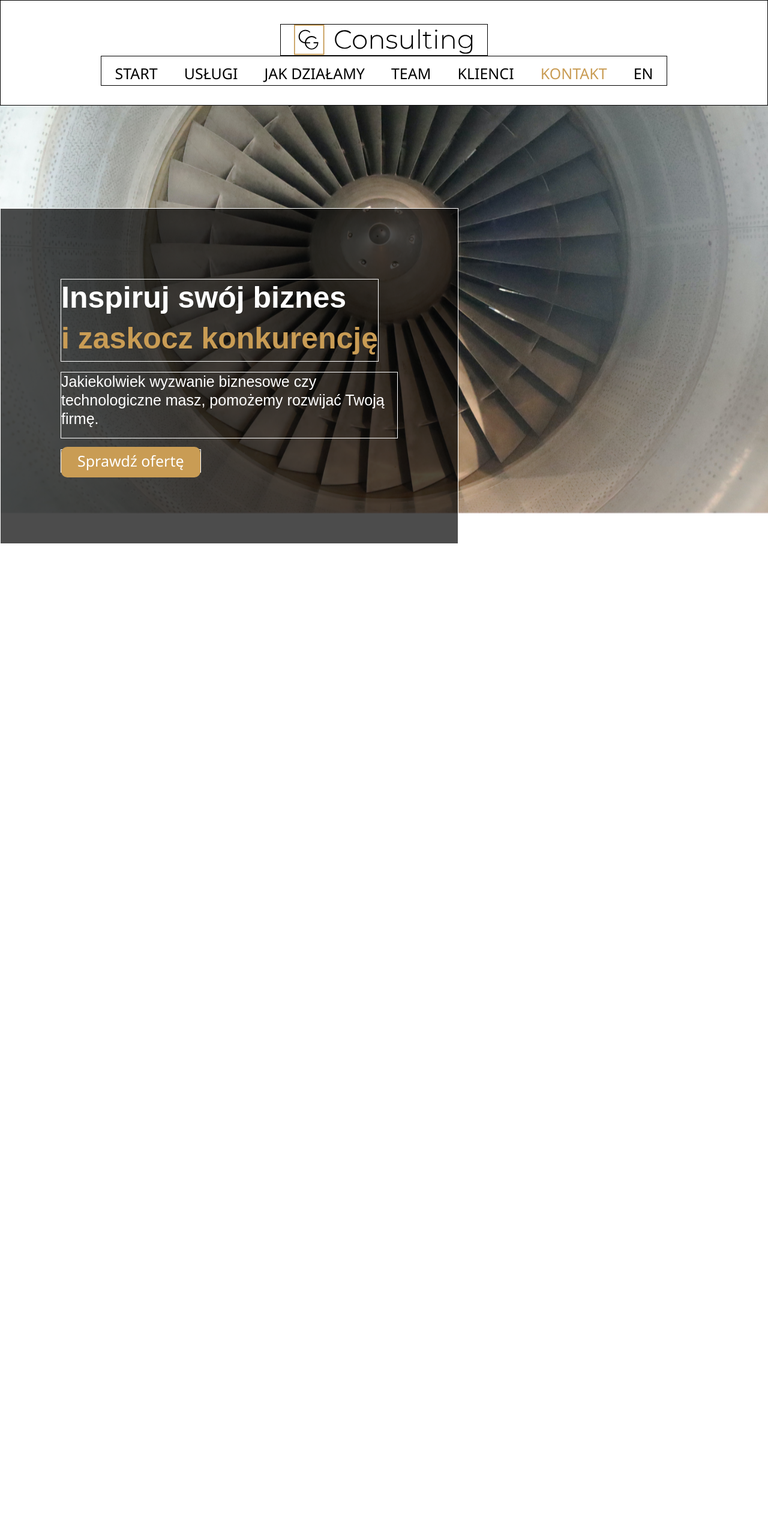
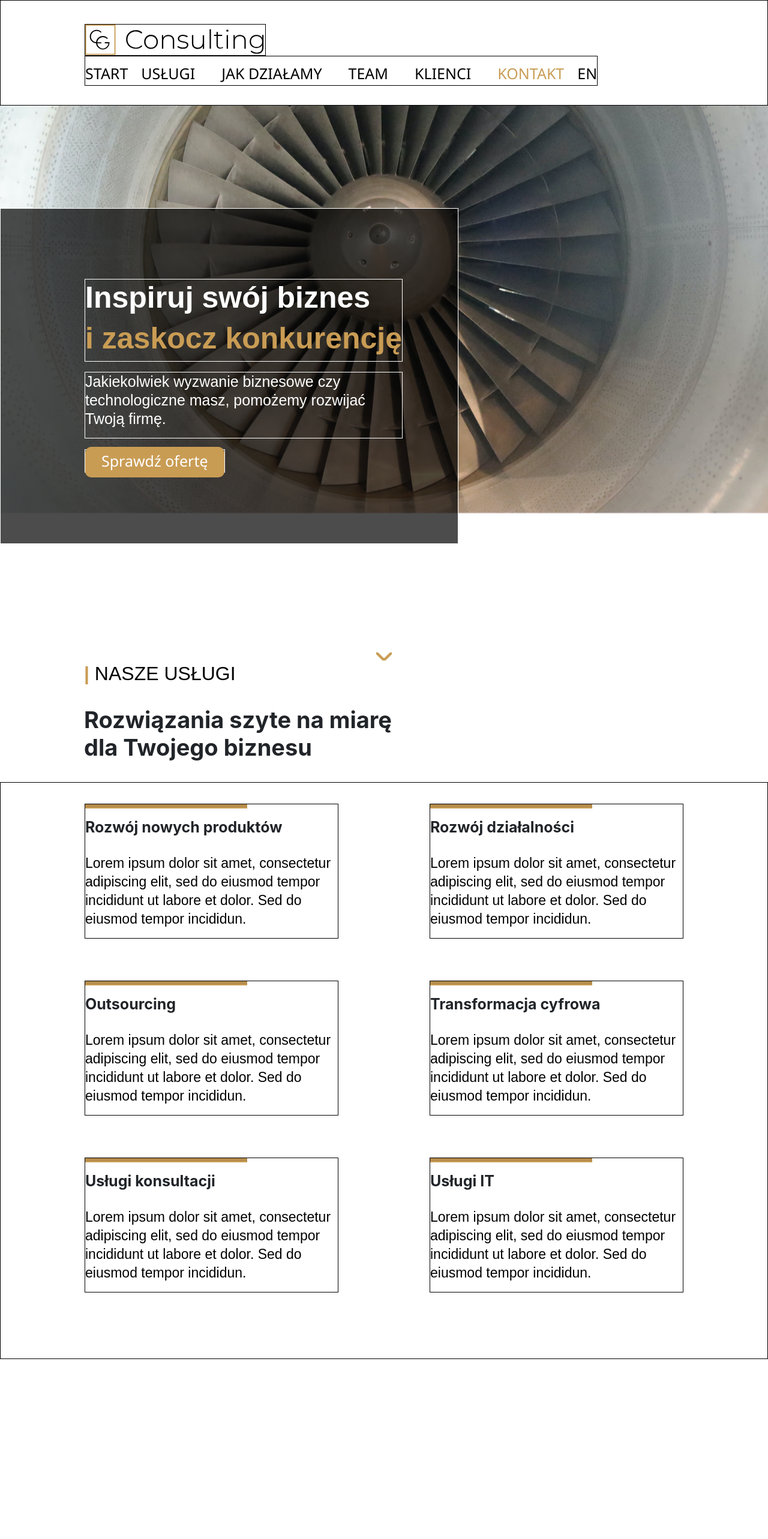
Before and after one commit to elenerandarill/cgc_website, a Django app: page /home/ in a window 1280 px wide; the page is wider, and only the part inside the window is pictured. Shown: that part at 60% size. Before the commit the page ends 906 px from the top of that part, so only its background shows below. Run offline with Django 3.2, Linux system fonts and the light colour scheme.

Commit message:
Services part is done, blue picture parallax done.

```diff
--- a/cgc_website/landing_page/static/landing_page/main.css
+++ b/cgc_website/landing_page/static/landing_page/main.css
@@ -3,22 +3,21 @@
 .navbar-flex-container {
     display: flex;
     flex-flow: row wrap;
-    justify-content: space-around;
+    justify-content: space-between;
 
     border: 1px black solid;
     background: white;
     align-items: center;
 
-    padding-top: 39px;
-    padding-bottom: 32px;
+    padding: 39px 140px 32px 140px;
 }
 
 .navbar-logo-flex-container {
     border: 1px black solid;
     background: white;
     display: flex;
-    flex-basis: auto;
-    justify-content: flex-end;
+    /*flex-basis: auto;*/
+    justify-content: left;
 }
 .navbar-menu-flex-container {
     border: 1px black solid;
@@ -26,7 +25,7 @@
     display: flex;
     flex-flow: wrap;
     flex-basis: auto;
-    justify-content: center;
+    justify-content: right;
     align-items: flex-end;
     padding-top: 10px;
 }
@@ -34,18 +33,19 @@
 .navbar-logo-flex-item {
     flex-shrink: 1;
     width: 300px;
-    margin-left: 22px;
-    margin-right: 22px;
 }
 
 .navbar-button-flex-item {
     text-align: center;
     font-family: "Segoe UI", "Arial", sans-serif;
     font-size: 25px;
+
+
+    cursor: pointer;
+}
+.navbar-button-middle {
     margin-left: 22px;
     margin-right: 22px;
-
-    cursor: pointer;
 }
 
 /* --- Menu buttons --- */
@@ -71,6 +71,10 @@
     min-height: 900px;
     background: transparent;
 }
+.parallax-window-narrow {
+    min-height: 300px;
+    background: transparent;
+}
 
 /* --- Black box --- */
 .black-flex-container {
@@ -78,20 +82,19 @@
     flex-flow: column wrap;
     justify-content: space-evenly;
     align-items: flex-start;
+
     max-width: 764px;
-    padding: 100px 100px 100px 100px;
+    padding: 100px 0 100px 140px;
     min-height: 560px;
 
     background: rgba(0, 0, 0, 0.7);
     border: 1px white solid;
     position: relative;
     top: 171px;
-    left: 0;
 }
 .black-flex-item {
     border: 1px white solid;
-    /*margin: 15px 0 15px 0;*/
-    max-width: 570px;
+    max-width: 530px;
 }
 
 /* --- Text --- */
@@ -104,15 +107,42 @@
 p.text-plain {
     text-align: left;
     font-family: "Source Serif Pro", "Arial", serif;
-    font-size: 25px;
+    font-size: 23px;
     color: black;
     line-height: 31px;
 }
+p.text-plain-white {
+    font-size: 25px;
+    color: white;
+}
+
+
 h1 {
     font-size: 50px;
+    font-weight: bold;
 }
 h2 {
     font-size: 38px;
+    font-weight: bold;
+
+    margin-left: 140px;
+    margin-bottom: 35px;
+
+}
+h3 {
+    font-size: 32px;
+    font-family: "Source Serif Pro", "Arial", serif;
+    color: black;
+    line-height: 40px;
+
+    margin-left: 140px;
+    margin-bottom: 35px;
+}
+h4 {
+    font-size: 25px;
+    font-weight: bold;
+
+    margin-bottom: 30px;
 }
 
 /* --- Text colors --- */
@@ -147,3 +177,39 @@
     color: black;
     text-decoration: none;
 }
+
+
+/* --- Services Layout --- */
+div.average-flex-container {
+    display: flex;
+    flex-flow: row wrap;
+    justify-content: space-between;
+
+    border: 1px black solid;
+    background: white;
+    align-items: center;
+
+    padding: 0 140px 75px 140px;
+}
+
+.services-item {
+    display: flex;
+    flex-flow: column wrap;
+    justify-content: left;
+
+    border: 1px black solid;
+    max-width: 423px;
+    margin-top: 35px;
+    margin-bottom: 35px;
+}
+
+
+/* --- Lines --- */
+hr.gold {
+    height:2px;
+    border-width: 5px;
+    color: #C99C54;
+    background-color: #C99C54;
+    width: 270px;
+    margin: 0 0 16px 0;
+}
--- a/cgc_website/landing_page/templates/landing_page/home.html
+++ b/cgc_website/landing_page/templates/landing_page/home.html
@@ -24,11 +24,11 @@
                 <!-- Navbar menu -->
                 <div class="navbar-menu-flex-container">
                     <div class="navbar-button-flex-item"><a class="menu-button" href="#">START</a></div>
-                    <div class="navbar-button-flex-item"><a class="menu-button" href="#">USŁUGI</a></div>
-                    <div class="navbar-button-flex-item"><a class="menu-button" href="#">JAK DZIAŁAMY</a></div>
-                    <div class="navbar-button-flex-item"><a class="menu-button" href="#">TEAM</a></div>
-                    <div class="navbar-button-flex-item"><a class="menu-button" href="#">KLIENCI</a></div>
-                    <div class="navbar-button-flex-item"><a class="menu-button-kontakt" href="#">KONTAKT</a></div>
+                    <div class="navbar-button-flex-item navbar-button-middle"><a class="menu-button" href="#">USŁUGI</a></div>
+                    <div class="navbar-button-flex-item navbar-button-middle"><a class="menu-button" href="#">JAK DZIAŁAMY</a></div>
+                    <div class="navbar-button-flex-item navbar-button-middle"><a class="menu-button" href="#">TEAM</a></div>
+                    <div class="navbar-button-flex-item navbar-button-middle"><a class="menu-button" href="#">KLIENCI</a></div>
+                    <div class="navbar-button-flex-item navbar-button-middle"><a class="menu-button-kontakt" href="#">KONTAKT</a></div>
                     <div class="navbar-button-flex-item"><a class="menu-button" href="#">EN</a></div>
                 </div>
             </header>
@@ -39,12 +39,12 @@
                 <!-- Black box -->
                 <div class="black-flex-container">
                     <div class="black-flex-item text-title">
-                    <h1 class="text-white"><b>Inspiruj swój biznes</b></h1>
-                    <h1 class="text-gold"><b>i zaskocz konkurencję</b></h1>
+                        <h1 class="text-white">Inspiruj swój biznes</h1>
+                        <h1 class="text-gold">i zaskocz konkurencję</h1>
                     </div>
 
                     <div class="black-flex-item">
-                    <p class="text-plain text-white">Jakiekolwiek wyzwanie biznesowe czy technologiczne masz, pomożemy rozwijać Twoją firmę.</p>
+                        <p class="text-plain text-plain-white ">Jakiekolwiek wyzwanie biznesowe czy technologiczne masz, pomożemy rozwijać Twoją firmę.</p>
                     </div>
 
                     <div class="black-flex-item">
@@ -54,17 +54,60 @@
 
             </div>
 
-        <p>Jakiekolwiek wyzwanie biznesowe czy technologiczne masz, pomożemy rozwijać Twoją firmę.
-            Jakiekolwiek wyzwanie biznesowe czy technologiczne masz, pomożemy rozwijać Twoją firmę.
-            Jakiekolwiek wyzwanie biznesowe czy technologiczne masz, pomożemy rozwijać Twoją firmę.
-            akiekolwiek wyzwanie biznesowe czy technologiczne masz, pomożemy rozwijać Twoją firmę.</p>
+            <a href="#">
+                <img src="/media/v-sign.png" width="26px" style="display: block; align-items: center; margin: 10px auto 0 auto"/>
+            </a>
 
-        <!-- TODO : Only something for the content !!!!!!!!!! to be removed -->
+
+            <!-- Services part -->
+            <h3><b class="text-gold">|</b> NASZE USŁUGI</h3>
+            <h2>Rozwiązania szyte na miarę<br /> dla Twojego biznesu</h2>
+
+            <div class="average-flex-container">
+                <div class="services-item">
+                     <hr class="gold">
+                    <h4>Rozwój nowych produktów</h4>
+                    <p class="text-plain">Lorem ipsum dolor sit amet, consectetur adipiscing elit, sed do eiusmod tempor
+                        incididunt ut labore et dolor. Sed do eiusmod tempor incididun.</p>
+                </div>
+                <div class="services-item">
+                     <hr class="gold">
+                    <h4>Rozwój działalności</h4>
+                    <p class="text-plain">Lorem ipsum dolor sit amet, consectetur adipiscing elit, sed do eiusmod tempor
+                        incididunt ut labore et dolor. Sed do eiusmod tempor incididun.</p>
+                </div>
+                <div class="services-item">
+                     <hr class="gold">
+                    <h4>Outsourcing</h4>
+                    <p class="text-plain">Lorem ipsum dolor sit amet, consectetur adipiscing elit, sed do eiusmod tempor
+                        incididunt ut labore et dolor. Sed do eiusmod tempor incididun.</p>
+                </div>
+                <div class="services-item">
+                     <hr class="gold">
+                    <h4>Transformacja cyfrowa</h4>
+                    <p class="text-plain">Lorem ipsum dolor sit amet, consectetur adipiscing elit, sed do eiusmod tempor
+                        incididunt ut labore et dolor. Sed do eiusmod tempor incididun.</p>
+                </div>
+                <div class="services-item">
+                     <hr class="gold">
+                    <h4>Usługi konsultacji</h4>
+                    <p class="text-plain">Lorem ipsum dolor sit amet, consectetur adipiscing elit, sed do eiusmod tempor
+                        incididunt ut labore et dolor. Sed do eiusmod tempor incididun.</p>
+                </div>
+                <div class="services-item">
+                     <hr class="gold">
+                    <h4>Usługi IT</h4>
+                    <p class="text-plain">Lorem ipsum dolor sit amet, consectetur adipiscing elit, sed do eiusmod tempor
+                        incididunt ut labore et dolor. Sed do eiusmod tempor incididun.</p>
+                </div>
+            </div>
+
+            <div class="parallax-window-narrow" data-parallax="scroll" data-image-src="/media/spaceship.jpg" data-position-y="-100px"></div>
+
             <div>
-            aaa
-            <img src="/media/turbine.jpg" alt="A photo of a big turbine." width="1920" />
 
             </div>
+
 
 
 
```
Also changed, not shown: cgc_website/landing_page/media/greyboard.jpg, cgc_website/landing_page/media/spaceship.jpg, cgc_website/landing_page/media/v-sign.png (added). Lines whose indentation alone changed are shown as unchanged.
